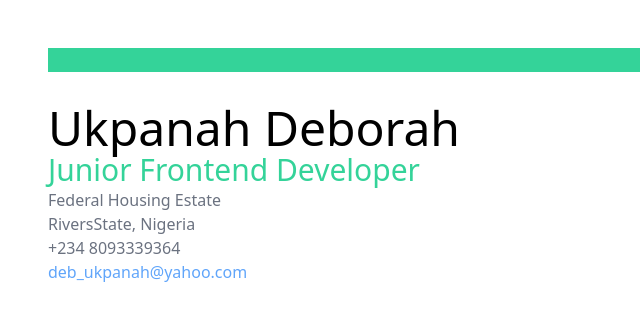
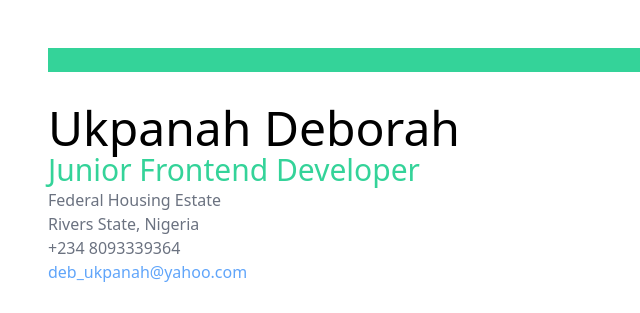
Before and after one commit to Debbyyy/HNG-stage2-fe-task, a plain HTML site: page stage 2-3/stage2-frontend/index.html in a window 1280 px wide. Shown: the top 313 px of the page, 0-640 px from the left. Drawn offline with nearby package versions, Linux system fonts and the light colour scheme.

Commit message:
cleaned code

```diff
--- a/stage 2-3/stage2-frontend/index.html
+++ b/stage 2-3/stage2-frontend/index.html
@@ -16,7 +16,7 @@
             <h2 class="mt-8 text-4xl md:text-5xl">Ukpanah Deborah</h2>
             <h3 class="text-green-400 text-2xl md:text-3xl">Junior Frontend Developer</h3>
             <h4 class="text-gray-500">Federal Housing Estate<br>
-                RiversState, Nigeria<br>
+                Rivers State, Nigeria<br>
                 +234 8093339364<br>
                 <a href="mailto:deb_ukpanah@yahoo.com" class="text-blue-400">deb_ukpanah@yahoo.com</a>
             </h4>
```
